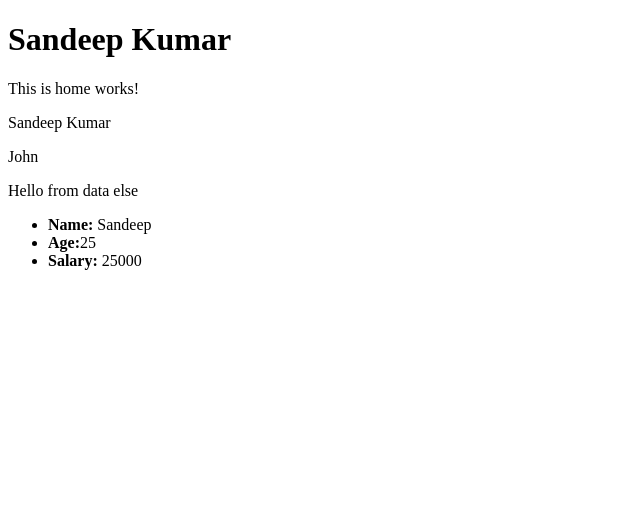
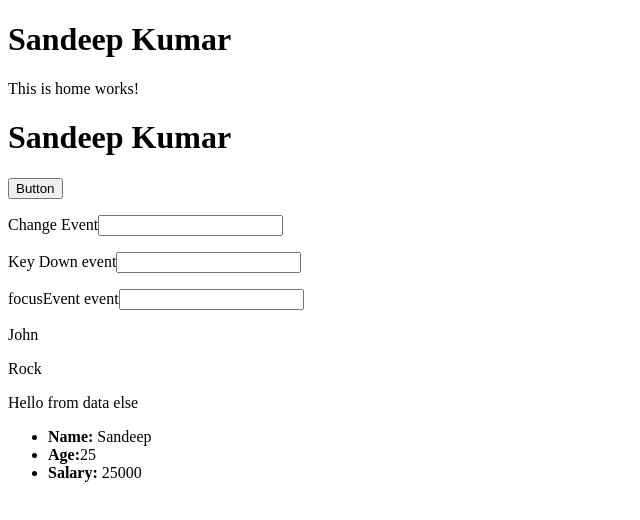
Before and after one commit to SandeepKumar377/angular-practice-WG, an Angular app: page / in a window 1280 px wide. Shown: the top 520 px of the page, without its empty margins (0-640 px from the left). Built offline with nearby package versions, Linux system fonts and the light colour scheme.

Commit message:
Event Binding

```diff
--- a/src/app/home/home.component.html
+++ b/src/app/home/home.component.html
@@ -1,14 +1,13 @@
 <p>This is home works!</p>
 
-<p>
-        {{name}}
-</p>
-<p>
-    {{employees[1]}}
-</p>
-<p>
-    {{getName(2)}}
-</p>
+<h1> {{name}}</h1>
+<button (click)="clickSave()" (mouseover)="mouseOver()">Button</button>
+<p>Change Event<input type="text" (change)="changeEvent()"></p>
+<p>Key Down event<input type="text" (keydown)="keyDownEvent()"></p>
+<p>focusEvent event<input type="text" (focus)="focusEvent()"></p>
+<p> {{employees[1]}}</p>
+<p> {{employees[2]}}</p>
+<p> {{getName(2)}}</p>
 <ul>
    <li>
      <strong> Name:</strong>  {{employee.name}}
--- a/src/app/home/home.component.ts
+++ b/src/app/home/home.component.ts
@@ -16,6 +16,21 @@ export class HomeComponent {
     salary:25000
   }
 
+  clickSave(){
+    alert("This is click event!");
+  }
+  mouseOver(){
+    this.name='Sandeep Kumar update';
+  }
+  changeEvent(){
+    this.name='change event!';
+  }
+  keyDownEvent(){
+    this.name='Key Down Event!';
+  }
+  focusEvent(){
+    this.name='Focus Event!';
+  }
   getName(data:number):string{
     if (data===1) {
       return 'Hello from data 1';
```
